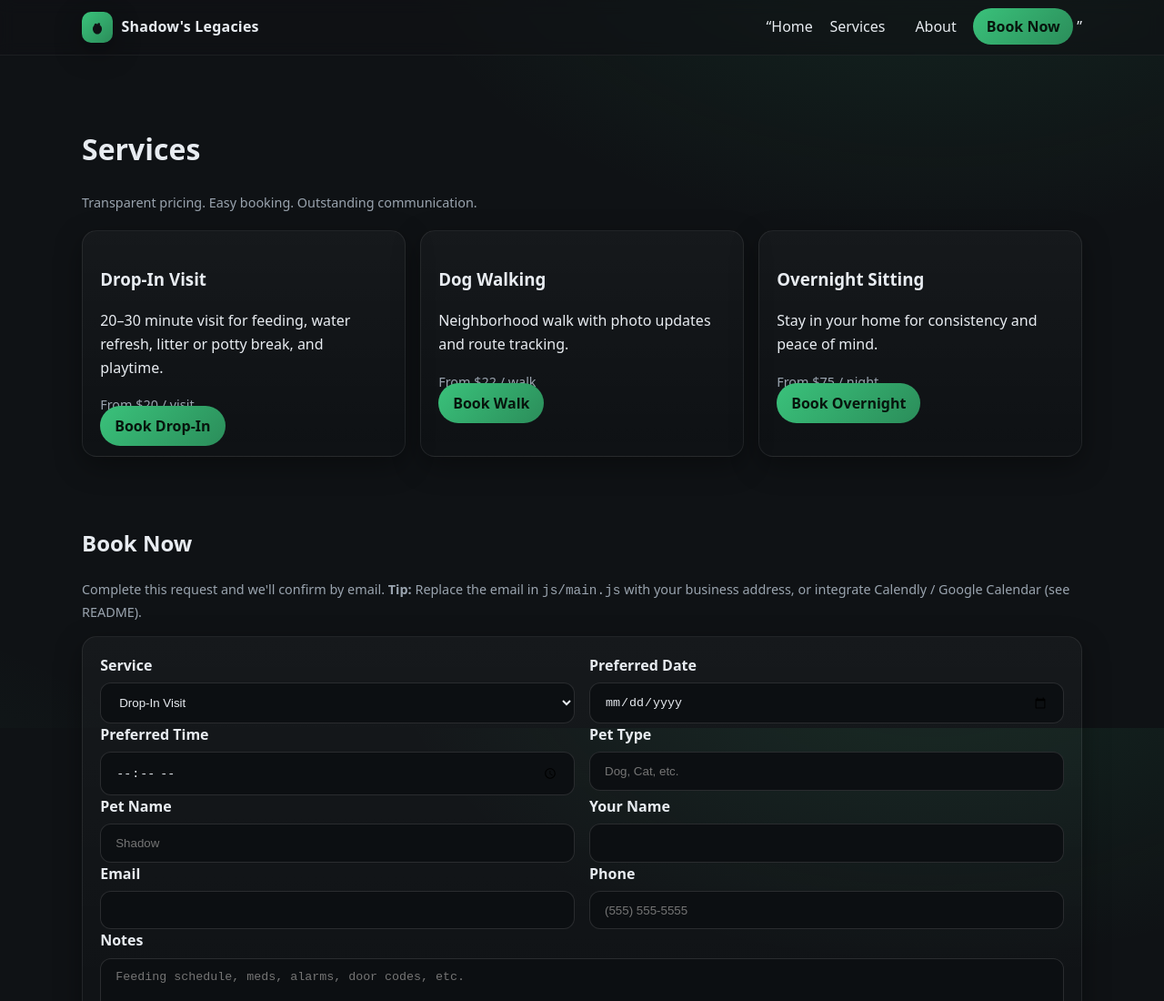
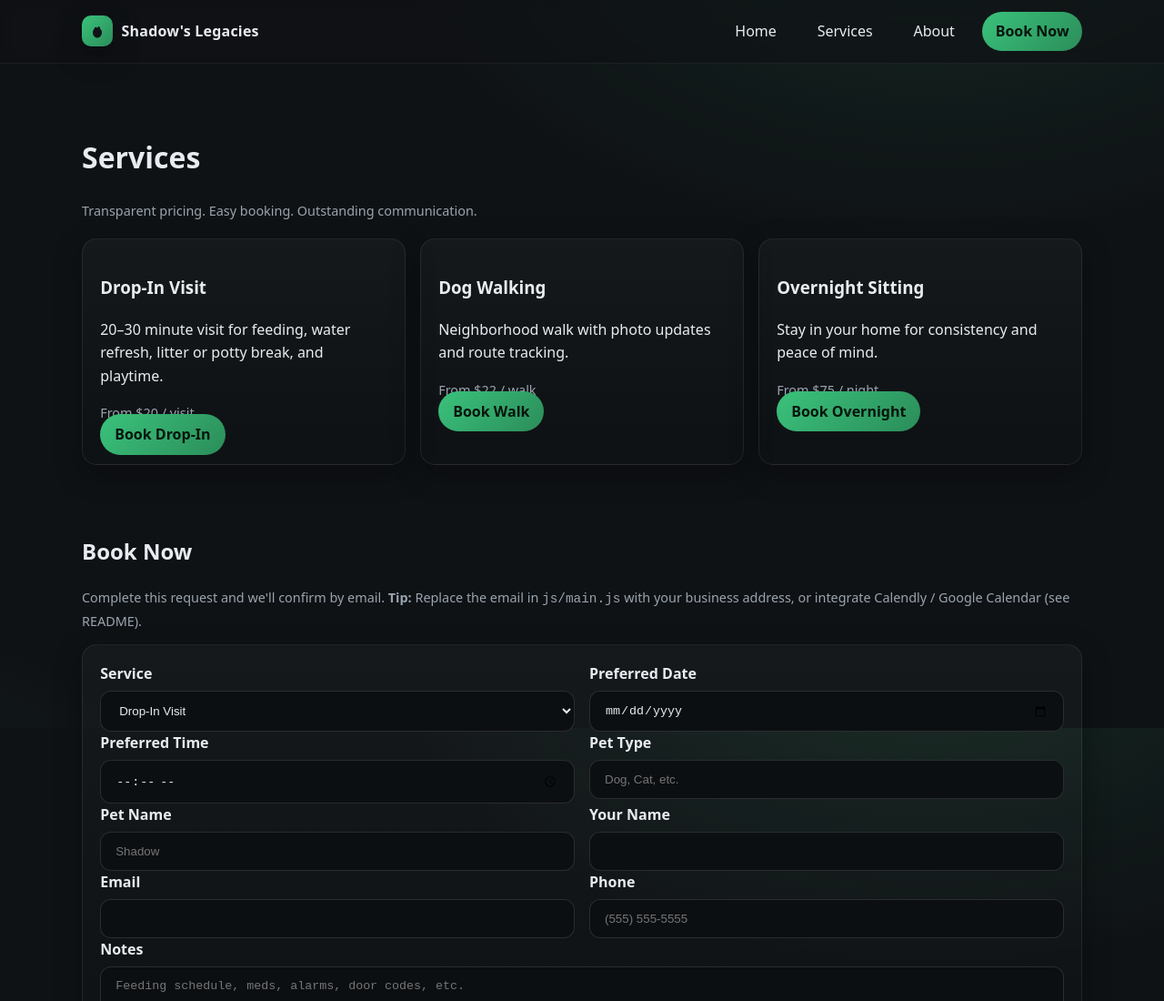
Before and after one commit to iiankehn/shadowslegacies, a plain HTML site: page services.html in a window 1280 px wide. Shown: the top 1100 px of the page at 91% size. Drawn offline with Linux system fonts and the light colour scheme.

Commit message:
Update services.html

```diff
--- a/services.html
+++ b/services.html
@@ -19,7 +19,7 @@
         <span>Shadow's Legacies</span>
       </a>
       <nav class="nav-links" aria-label="primary">
-        <q href="index.html">Home</a>
+        <a href="index.html">Home</a>
         <a href="/services.html" aria-current="page">Services</a>
         <a href="/about.html">About</a>
         <a class="btn btn-primary" href="#booking">Book Now</a>
```
